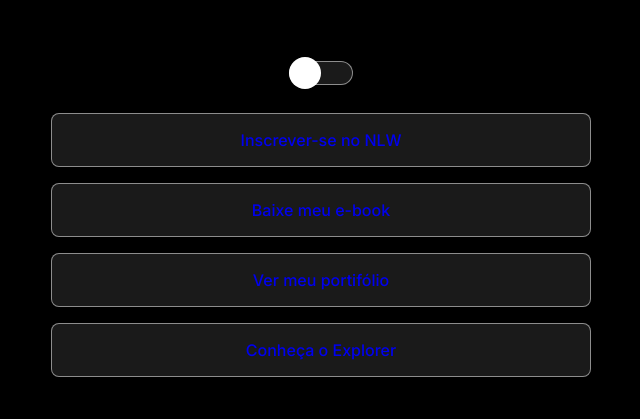
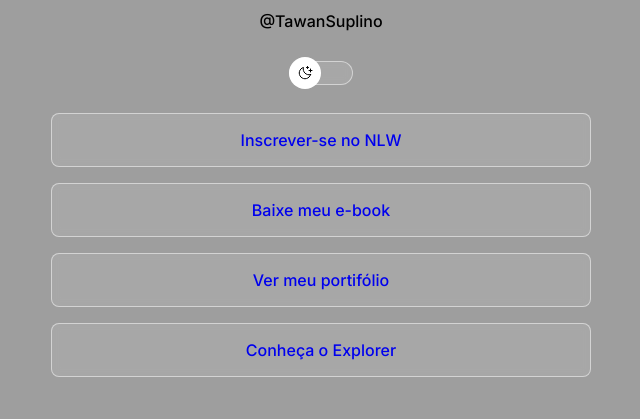
Before and after one commit to tawan-suplino/DevLink, a plain HTML site: page index.html in a window 1280 px wide. Shown: the part 168-587 px from the top of the page, without its empty margins (319-959 px from the left). Drawn offline with nearby package versions, Linux system fonts and the light colour scheme; the site is published under a folder, as on GitHub Pages, so addresses that start at the root find nothing.

Commit message:
Update style.css

```diff
--- a/style.css
+++ b/style.css
@@ -11,20 +11,20 @@
 :root {
   /* Variavies -- */
   --text-color: white;
-  --bg-url: url(/assets/bg-mobile.jpg);
+  --bg-url: url(assets/bg-mobile.jpg);
   --bd-color: black;
 
   --stroke-color: rgba(255, 255, 255, 0.5);
   --surface-color: rgba(255, 255, 255, 0.1);
   --surface-colo-hover: rgba(255, 255, 255, 0.02);
   --hightlight-color: rgba(255, 255, 255, 0.05);
-  --icon-siwtch: url(/assets/MOON.SVG);
+  --icon-siwtch: url(assets/MOON.SVG);
   /* --switch-bg-url: url() */
 }
 
 .light {
   --text-color: black;
-  --bg-url: url(/assets/bg-mobile-light.jpg);
+  --bg-url: url(assets/bg-mobile-light.jpg);
   --bd-color: white;
 
   --stroke-color: rgba(0, 0, 0, 0.5);
@@ -32,7 +32,7 @@
   --surface-color-hover: rgba(0, 0, 0, 0.02);
   --hightlight-color: rgba(0, 0, 0, 0.05);
 
-  --icon-siwtch: url(/assets/SUN.SVG);
+  --icon-siwtch: url(assets/SUN.SVG);
 }
 
 body {
@@ -177,10 +177,10 @@ footer {
 
 @media (min-width: 700px) {
   :root {
-    --bg-url: url(/assets/bg-desktop.jpg);
+    --bg-url: url(assets/bg-desktop.jpg);
   }
   .light {
-    --bg-url: url(/assets/bg-desktop-light.jpg);
+    --bg-url: url(assets/bg-desktop-light.jpg);
   }
 }
 
```
